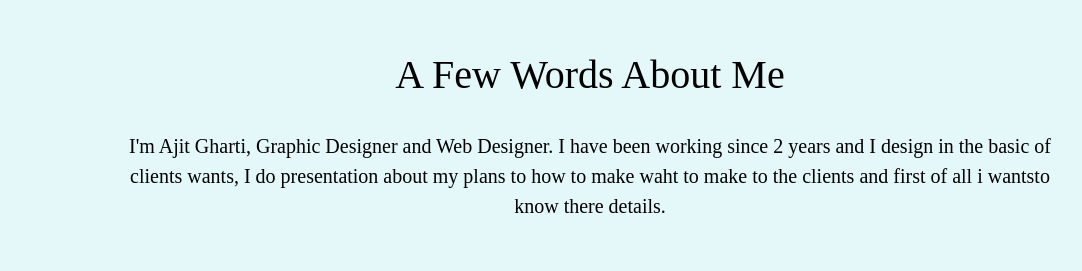
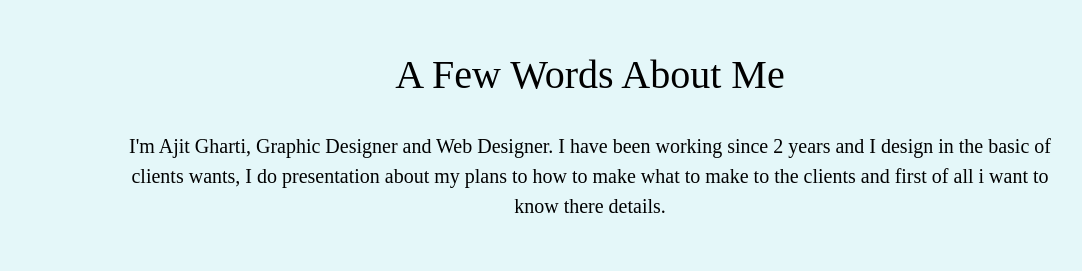
Before and after one commit to ajit0808/ajit, a plain HTML site: page index.html in a window 1280 px wide. Shown: the part 2780-3051 px from the top of the page, without its empty margins (50-1132 px from the left). Drawn offline with nearby package versions, Linux system fonts and the light colour scheme.

Commit message:
Update index.html

```diff
--- a/index.html
+++ b/index.html
@@ -184,7 +184,7 @@
                         I'm Ajit Gharti, Graphic Designer and Web Designer.
                         I have been working since 2 years and I design in the basic
                         of clients wants, I do presentation about my plans to how
-                        to make waht to make to the clients and first of all i wantsto know
+                        to make what to make to the clients and first of all i want to know
                         there details.
                     </p>
 
```
